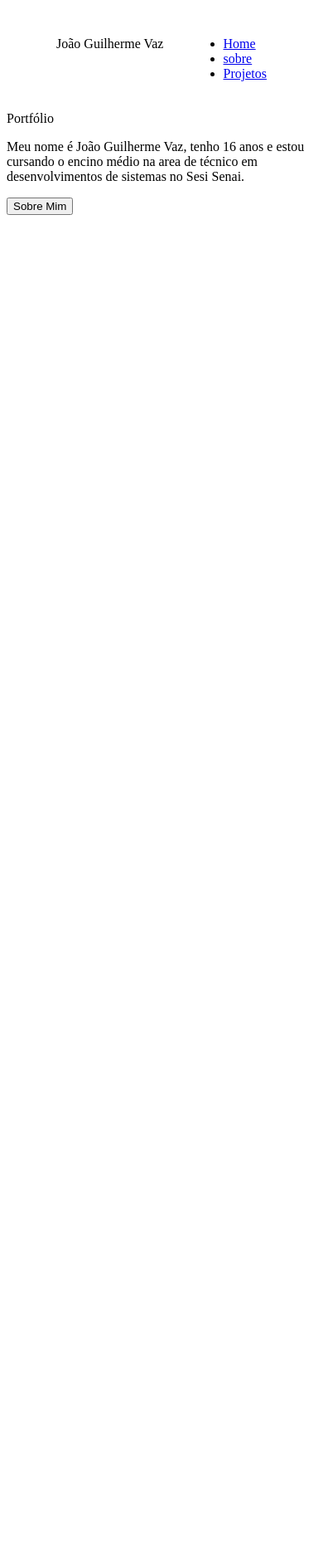
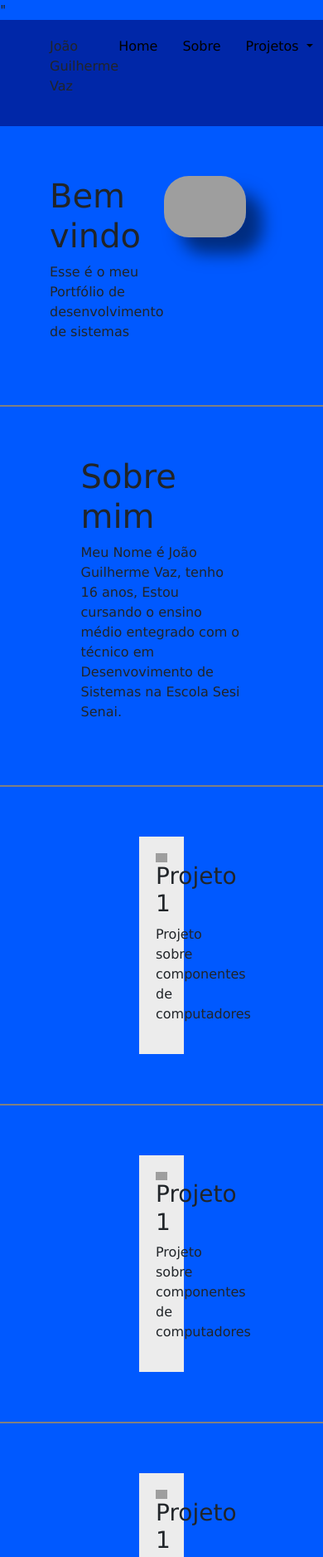
Before and after one commit to JoaoGuilhermeVaz/portf-lio-, a plain HTML site: page index.html in a window 390 px wide. Shown: the top 1876 px of the page at 83% size. Before the commit the page ends 844 px from the top, so only its background shows below. Drawn offline with nearby package versions, Linux system fonts and the light colour scheme; grey boxes are pictures that could not be loaded.

Commit message:
Add files via upload

```diff
--- a/index.html
+++ b/index.html
@@ -3,35 +3,171 @@
 <head>
     <meta charset="UTF-8">
     <meta name="viewport" content="width=device-width, initial-scale=1.0">
-    <title>Document</title>
+    <title>Portfólio</title>
+    "<link rel="stylesheet" href="https://maxcdn.bootstrapcdn.com/bootstrap/4.5.2/css/bootstrap.min.css">
     <style>
+        *{
+            margin: 0;
+            padding: 0;
+            font-family: Verdana, Geneva, Tahoma, sans-serif;
+        }
         header {
-            display: flex;
+            DISPLAY: flex;
             justify-content: space-between;
             padding: 20px 60px;
+            background-color: rgb(0, 39, 168);
+        }
+        ul li{
+            list-style-type: none;
+        }
+        header ul{
+            display: flex;
+            gap: 30px;
+            list-style: none;
+        }
+        header a{
+            text-decoration: none;
+            color: rgb(0, 0, 0);
+        }
+        body{
+            background-color:rgb(0, 89, 255);
+        }
+        button{
+            background-color: rgb(0, 89, 255);
+        }
+        .section{
+            border-bottom: 2px solid grey;
+            display: flex;
+            justify-content: space-around;
+            padding: 60px;
+        }
+        .meio{
+            text-align: center;
+            width: 100%;
+            padding: 70px;
+            background-color: rgb(0, 39, 168);
+        }
+        .direita img{
+            width: 75%;
+            box-shadow: 20px 20px 20px rgba(0, 0, 0, 0.5);
+            border-radius: 30px;
+        }
+        .direita, .esquerda{
+            width: 50vw;
+        }
+        .projeto{
+            width: 20%;
+            display: flex;
+            flex-direction: column;
+            background-color: rgb(236, 236, 236);
+            padding: 20px;
+            text-align: center;
+        }
+        #projetos{
+            display: flex;
+            flex-wrap: wrap;
+            gap: 5px;
+        }
+        <style>
+        .dropdown {
+            position: relative;
+            display: inline-block;
+        }
+
+        .dropdown-content {
+            display: none;
+            position: absolute;
+            background-color: #f9f9f9;
+            min-width: 100px;
+            z-index: 1;
+        }
+
+        .dropdown:hover .dropdown-content {
+            display: block;
+        }
+
+        .dropdown-content a {
+            color: black;
+            padding: 12px 16px;
+            text-decoration: none;
+            display: block;
+        }
+
+        .dropdown-content a:hover {
+            background-color: #f1f1f1;
         }
     </style>
 </head>
 <body>
     <main>
         <header>
-            <div class='logo'>
+            <div class="logo">
                 <p>João Guilherme Vaz</p>
             </div>
              <nav>
                 <ul>
-                <li><a href='#home'>Home</a></li>
-                <li><a href="#sobre">sobre</a></li>
-                <li><a href="#projetos">Projetos</a></li>
+                    <li><a href="#home">Home</a></li>
+                    <li><a href="#sobre">Sobre</a></li>
+                    <li class="dropdown">
+                        <a href="#"class="dropdown-toggle" id="navbarDropdownMenuLink" role="button" data-toggle="dropdown" aria-haspopup="true" aria-expanded="false">
+                            Projetos
+                        </a>
+                        <div class="dropdown-menu" aria-labelledby="navbarDropdownMenuLink">
+                                <a href="">1° trimestre</a>
+                                <a href="">2° trimestre</a>
+                                <a href="">3° trimestre</a>
+                        </div>
+                    </li>
                 </ul>
             </nav>
         </header>
-    <div class="selection" id="home"
+        <!--Final do cabeçalho e inicio da sessão-->
+        <div class="section"id="home">
+            <div class="esquerda">
+                <h1>Bem vindo</h1>
+                <p>Esse é o meu Portfólio de desenvolvimento de sistemas</p>
+            </div>
+            <div class="direita">
+                <img src="https://media1.giphy.com/media/hGsnIkh2VVNqVsxpnl/giphy.gif">
+            </div>
+        </div>
+<div class="section" id="#sobre">
+    <div class="esquerda">
+        <h1>Sobre mim</h1>
+        <p>Meu Nome é João Guilherme Vaz, tenho 16 anos, Estou cursando o ensino médio entegrado com o técnico em Desenvovimento de Sistemas na Escola Sesi Senai.</p>
+     </div>
+    </div>
+    <!--final sessão sobre-->
+    <!--Iniciando sessão de projeto-->
+    <div class="section" id="projetos">
+        <div class="projeto">
+            <img src="https://media.tenor.com/e7DRdVbDVWMAAAAM/passat-volkswagen.gif" alt="">
+            <h3>Projeto 1</h3>
+            <p>Projeto sobre componentes de computadores</p>
+        </div>
+    </div>
+    <div class="section" id="projetos">
+        <div class="projeto">
+            <img src="https://media.tenor.com/e7DRdVbDVWMAAAAM/passat-volkswagen.gif" alt="">
+            <h3>Projeto 1</h3>
+            <p>Projeto sobre componentes de computadores</p>
+        </div>
+    </div>
+    <div class="section" id="projetos">
+        <div class="projeto">
+            <img src="https://media.tenor.com/e7DRdVbDVWMAAAAM/passat-volkswagen.gif" alt="">
+            <h3>Projeto 1</h3>
+            <p>Projeto sobre componentes de computadores</p>
+        </div>
+    </div>
+    <div class="section" id="projetos">
+        <div class="projeto">
+            <img src="https://media.tenor.com/e7DRdVbDVWMAAAAM/passat-volkswagen.gif" alt="">
+            <h3>Projeto 1</h3>
+            <p>Projeto sobre componentes de computadores</p>
+        </div>
+    </div>
 
-    <h1>Portfólio</h1>
-    <p>Meu nome é João Guilherme Vaz, tenho 16 anos e estou cursando o encino médio na area de técnico em desenvolvimentos de sistemas no Sesi Senai.</p>
+</main>
 </body>
 </html>
-<button>Sobre Mim
-
-</button>
```
Lines whose indentation alone changed are shown as unchanged.
